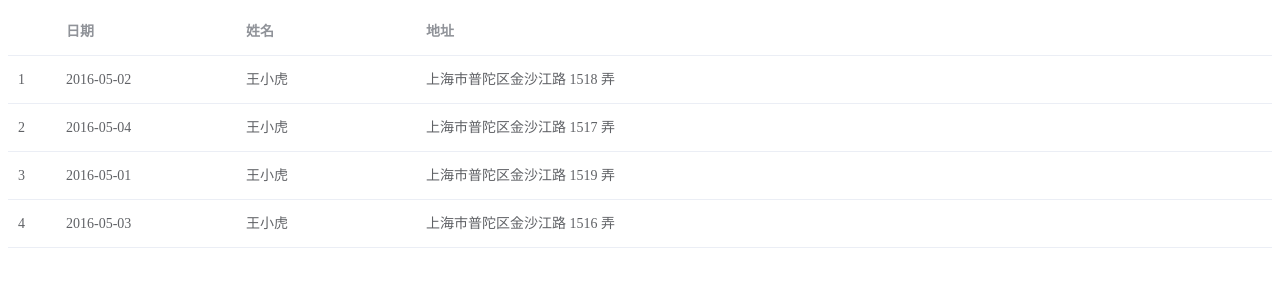
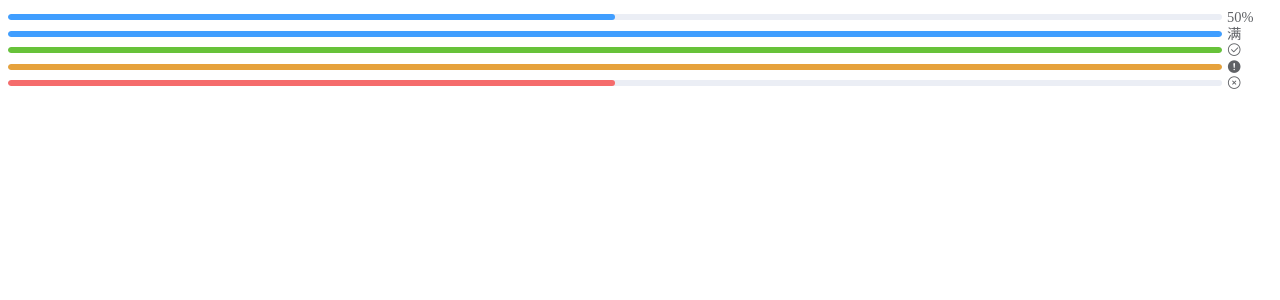
Before and after one commit to kingyeahwei/element_learning, a Vue app: page / in a window 1280 px wide. Shown: the top 300 px of the page. Built offline with nearby package versions, Linux system fonts and the light colour scheme.

Commit message:
progress 线性进度条

```diff
--- a/src/App.vue
+++ b/src/App.vue
@@ -1,27 +1,10 @@
 <template>
   <div id="app">
-    <el-table
-      :data="tableData"
-      style="width: 100%">
-      <el-table-column
-        type="index"
-        :index="indexMethod"
-      ></el-table-column>
-      <el-table-column
-        prop="date"
-        label="日期"
-        width="180"
-      ></el-table-column>
-      <el-table-column
-        prop="name"
-        label="姓名"
-        width="180"
-      ></el-table-column>
-      <el-table-column
-        prop="address"
-        label="地址"
-      ></el-table-column>
-    </el-table>
+    <el-progress :percentage="50"></el-progress>
+    <el-progress :percentage="100" :format="format"></el-progress>
+    <el-progress :percentage="100" status="success"></el-progress>
+    <el-progress :percentage="100" status="warning"></el-progress>
+    <el-progress :percentage="50" status="exception"></el-progress>
   </div>
 </template>
 
@@ -30,46 +13,11 @@
     name: "app",
     data() {
       return {
-        tableData: [
-          {
-            date: '2016-05-02',
-            name: '王小虎',
-            province: '上海',
-            city: '普陀区',
-            address: '上海市普陀区金沙江路 1518 弄',
-            zip: 200333,
-            tag: '家'
-          }, {
-            date: '2016-05-04',
-            name: '王小虎',
-            province: '上海',
-            city: '普陀区',
-            address: '上海市普陀区金沙江路 1517 弄',
-            zip: 200333,
-            tag: '公司'
-          }, {
-            date: '2016-05-01',
-            name: '王小虎',
-            province: '上海',
-            city: '普陀区',
-            address: '上海市普陀区金沙江路 1519 弄',
-            zip: 200333,
-            tag: '家'
-          }, {
-            date: '2016-05-03',
-            name: '王小虎',
-            province: '上海',
-            city: '普陀区',
-            address: '上海市普陀区金沙江路 1516 弄',
-            zip: 200333,
-            tag: '公司'
-          }
-        ]
       }
     },
     methods: {
-      indexMethod(index) {
-        return index + 1;
+      format(percentage) {
+        return percentage === 100 ? "满" : `${percentage}%`;
       }
     }
   }
```
